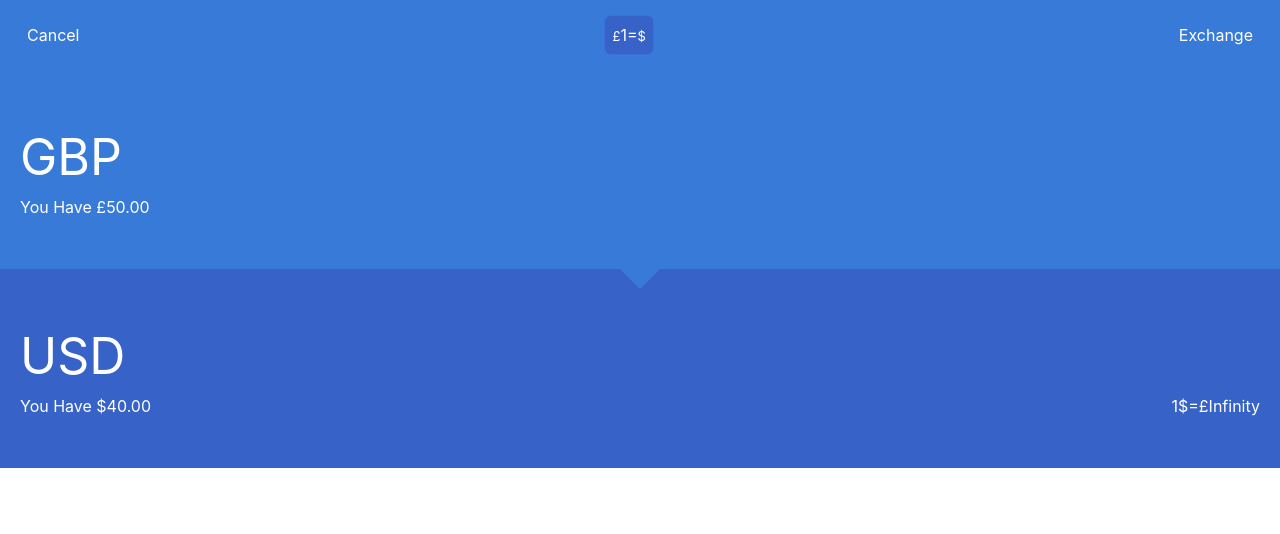
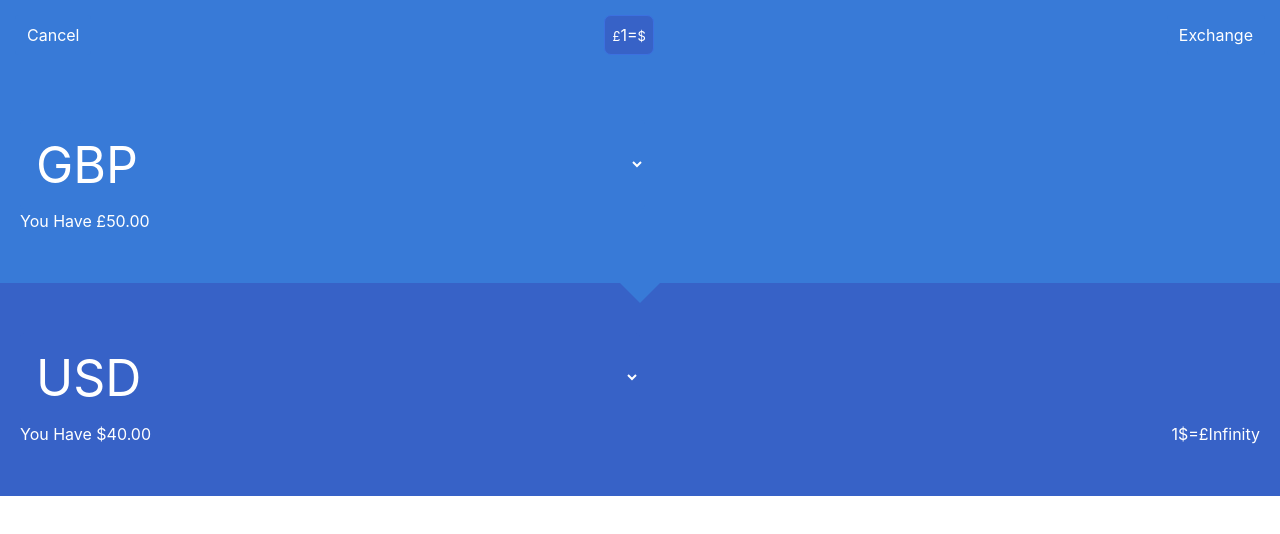
Before and after one commit to firattale/exchange-wallet-app, a React app: page / in a window 1280 px wide. Built offline with nearby package versions, Linux system fonts and the light colour scheme; no server answers.

Commit message:
Handle Exchange Changes

```diff
--- a/src/app/exchangeSlice.js
+++ b/src/app/exchangeSlice.js
@@ -17,7 +17,9 @@ export const exchangeSlice = createSlice({
       state.firstSign = firstSign;
     },
     changeSecondCurrency: (state, action) => {
-      state.firstCurrency = action.payload;
+      const { second, secondSign } = action.payload
+      state.secondCurrency = second;
+      state.secondSign = secondSign;
     },
     changeCurrencyRate: (state, action) => {
       state.currencyRate = action.payload;
--- a/src/components/Wallet/FirstWallet.react.js
+++ b/src/components/Wallet/FirstWallet.react.js
@@ -1,13 +1,18 @@
 import React from 'react'
 import "./Wallet.css"
 import { changeSelectedAmount, selectedAmount } from '../../app/walletSlice.js';
+import { changeFirstCurrency } from '../../app/exchangeSlice';
 import { useSelector, useDispatch } from 'react-redux';
+import { Input } from 'reactstrap'
+import { currencySigns } from "../../constants";
 
 const FirstWallet = ({ currency, sign }) => {
     const dispatch = useDispatch();
     const walletAmount = useSelector(state => state.wallet[currency].toFixed(2))
     const amount = useSelector(selectedAmount);
-
+    const handleCurrencyChange = value => {
+        dispatch(changeFirstCurrency({ first: value, firstSign: currencySigns[value] }));
+    }
     const handleChange = (value) => {
         dispatch(changeSelectedAmount({ selectedAmount: value }))
     }
@@ -16,7 +21,12 @@ const FirstWallet = ({ currency, sign }) => {
             <div className="wallet-container background" >
                 <div className="d-flex flex-column justify-content-between h-100">
                     <div className="d-flex justify-content-between">
-                        <div className="wallet-currency">{currency}</div>
+                        <Input type="select" name="select" className="wallet-currency background" defaultValue={currency} onChange={e => handleCurrencyChange(e.target.value)}>
+                            <option>GBP</option>
+                            <option>USD</option>
+                            <option>EUR</option>
+                        </Input>
+                        {/* <div className="wallet-currency">{currency}</div> */}
                         <input type="number" className="wallet-input" value={amount} onChange={e => handleChange(e.target.value)} />
                     </div>
                     <div>
--- a/src/components/Wallet/SecondWallet.react.js
+++ b/src/components/Wallet/SecondWallet.react.js
@@ -1,16 +1,28 @@
 import React from 'react'
 import "./Wallet.css"
-import { useSelector } from 'react-redux';
+import { useSelector, useDispatch } from 'react-redux';
+import { Input } from 'reactstrap'
+import { changeSecondCurrency } from '../../app/exchangeSlice';
+import { currencySigns } from "../../constants";
 
 const SecondWallet = ({ firstSign, currency, secondSign, amount, currencyRate }) => {
+    const dispatch = useDispatch();
+
     const secondAmount = (amount * currencyRate).toFixed(2)
     const walletAmount = useSelector(state => state.wallet[currency].toFixed(2))
-
+    const handleCurrencyChange = value => {
+        dispatch(changeSecondCurrency({ second: value, secondSign: currencySigns[value] }));
+    }
     const reversedCurrencyRate = (1 / currencyRate).toFixed(2)
     return <div className="wallet-container">
         <div className="d-flex flex-column justify-content-between h-100">
             <div className="d-flex justify-content-between">
-                <div className="wallet-currency">{currency}</div>
+                {/* <div className="wallet-currency">{currency}</div> */}
+                <Input type="select" name="select" className="wallet-currency-second" defaultValue={currency} onChange={e => handleCurrencyChange(e.target.value)}>
+                    <option>GBP</option>
+                    <option>USD</option>
+                    <option>EUR</option>
+                </Input>
                 <div className="wallet-second-amount">{secondAmount > 0 && `+${secondAmount}`}</div>
             </div>
             <div className="d-flex justify-content-between">
--- a/src/components/Wallet/Wallet.css
+++ b/src/components/Wallet/Wallet.css
@@ -8,9 +8,21 @@
     background-color: #387ad7;
 }
 
-.wallet-currency {
+.wallet-currency,
+.wallet-currency:focus {
     color: white;
     font-size: 50px;
+    background-color: #387ad7;
+    border: none;
+}
+
+.wallet-currency-second,
+.wallet-currency-second:focus {
+    color: white;
+    font-size: 50px;
+    background-color: #3762c7;
+    border: none;
+    width: 50%;
 }
 
 .wallet-pocket {
--- a/src/constants/index.js
+++ b/src/constants/index.js
@@ -1 +1,7 @@
 export const API_URL = "https://api.exchangeratesapi.io"
+
+export const currencySigns = {
+    "USD": "$",
+    "GBP": "£",
+    "EUR": "€",
+}
```
